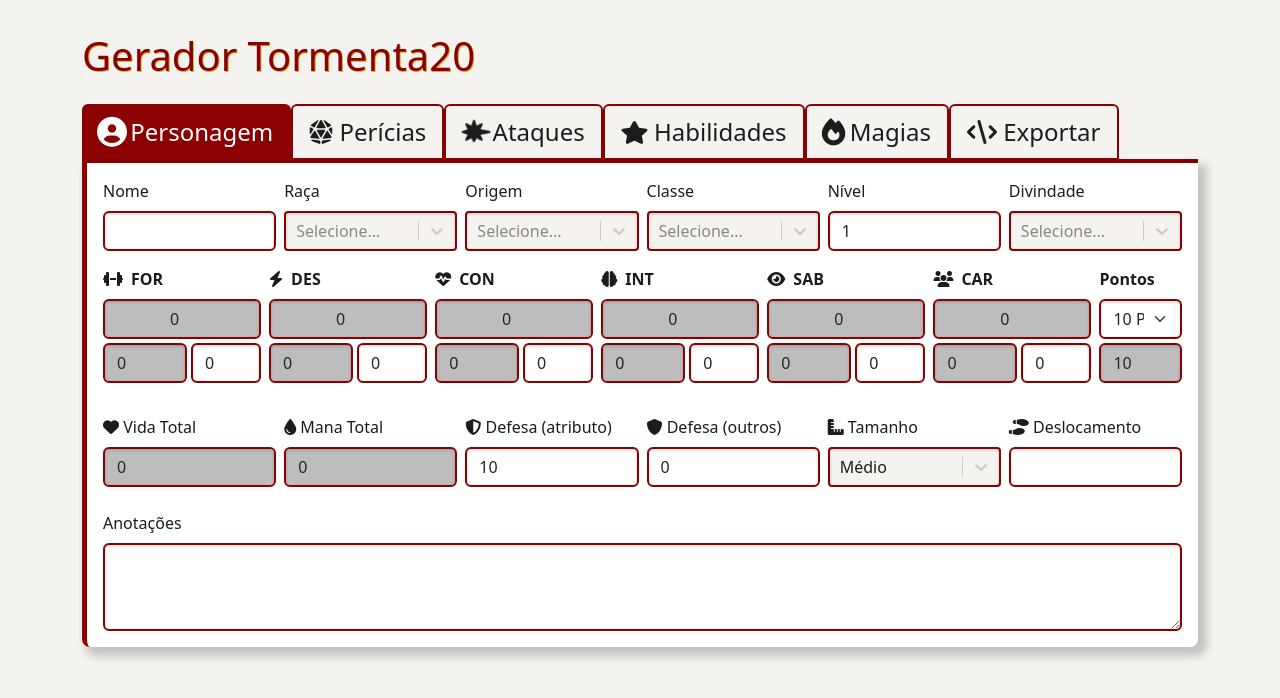
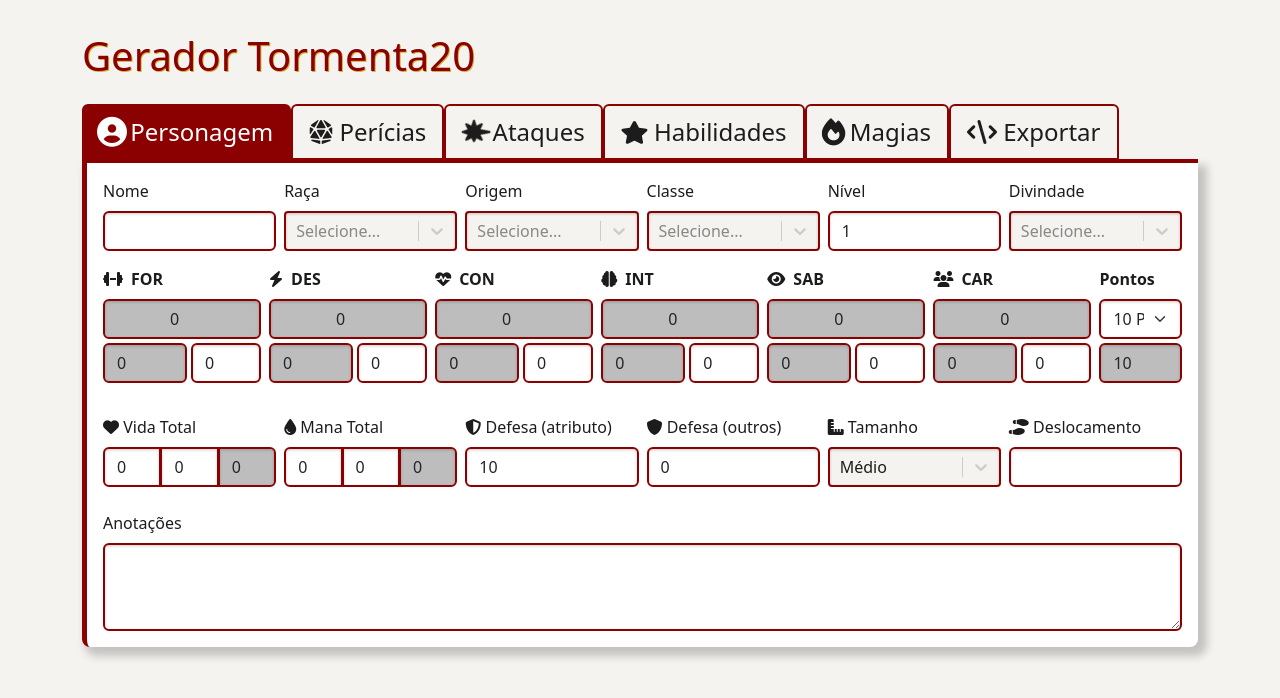
Before and after one commit to Jefersonblc/CharMakerT20, a React (Vite) app: page / in a window 1280 px wide. Shown: the top 698 px of the page. Built offline with nearby package versions, Linux system fonts and the light colour scheme.

Commit message:
add extra PM and PV

```diff
--- a/src/components/Personagem.jsx
+++ b/src/components/Personagem.jsx
@@ -213,11 +213,13 @@
     return personagem.vidaclassinit +
       (Math.max(personagem.con, 0) * personagem.charnivel) +
       (personagem.vidaclasslv * (personagem.charnivel - 1)) +
+      (personagem.vidaextralv * personagem.charnivel) +
       personagem.vidaextra;
   }
 
   function getManaTotal() {
     return (personagem.manaclasslv * (personagem.charnivel)) +
+      (personagem.manaextralv * personagem.charnivel) +
       personagem.manaextra;
   }
 
@@ -326,12 +328,22 @@
       <div className="row g-2 mt-3">
         <div className="col-md">
           <label className="form-label"><i className="fas fa-heart"></i> Vida Total</label>
-          <input type="number" name="vidatotal" className="form-control" value={getLifeTotal()} onChange={handleChange} disabled />
+          <div className="input-group">
+            <input type="number" name="vidaextra" class="form-control" title="Vida extra" value={personagem.vidaextra} onChange={handleChange} />
+            <input type="number" name="vidaextralv" class="form-control" title="Vida extra por nível" value={personagem.vidaextralv} onChange={handleChange} />
+            <input type="number" name="vidatotal" className="form-control" title="Vida total (classe, con, nivel, extras...)" value={getLifeTotal()} onChange={handleChange} disabled />
+          </div>
         </div>
+
+
 
         <div className="col-md">
           <label className="form-label"><i className="fas fa-tint"></i> Mana Total</label>
-          <input type="number" name="manatotal" className="form-control" value={getManaTotal()} onChange={handleChange} disabled />
+          <div className="input-group">
+            <input type="number" name="manaextra" class="form-control" title="Mana extra" value={personagem.manaextra} onChange={handleChange} />
+            <input type="number" name="manaextralv" class="form-control" title="Mana extra por nível" value={personagem.manaextralv} onChange={handleChange} />
+            <input type="number" name="manatotal" className="form-control" title="Mana total (classe, nivel, extras...)" value={getManaTotal()} onChange={handleChange} disabled />
+          </div>
         </div>
 
         <div className="col-md">
--- a/src/context/PersonagemContext.jsx
+++ b/src/context/PersonagemContext.jsx
@@ -26,10 +26,12 @@
     vidaclassinit: 0,
     vidaclasslv: 0,
     vidaextra: 0,
+    vidaextralv: 0,
     vidatotal: 0,
 
     manaclasslv: 0,
     manaextra: 0,
+    manaextralv: 0,
     manatotal: 0,
 
     defesaatributo: 10,
```
